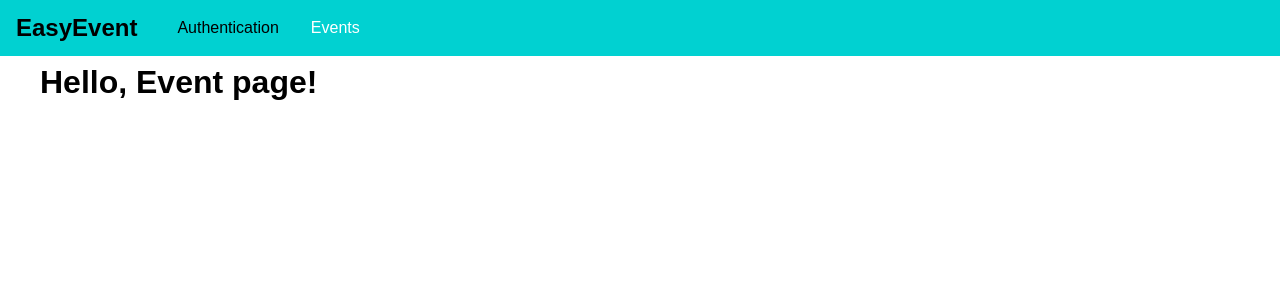
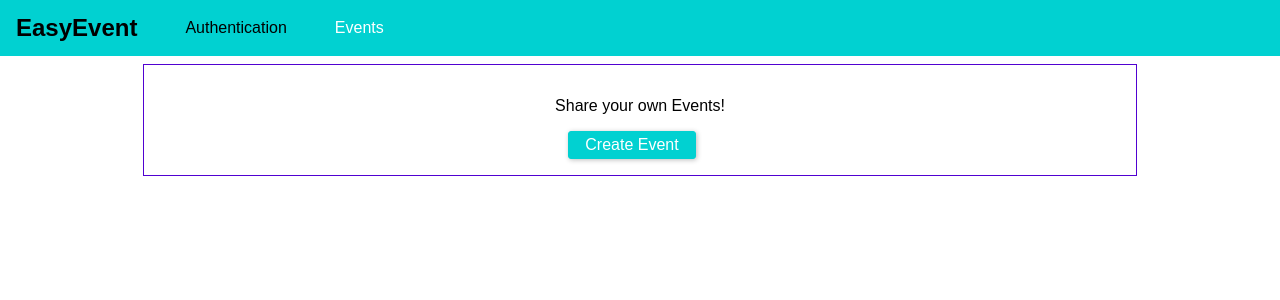
Before and after one commit to ndpdarshana/MERN_grapql, a React (Create React App) app in the folder frontend/: page /events in a window 1280 px wide. Shown: the top 300 px of the page. Built offline with nearby package versions, Linux system fonts and the light colour scheme.

Commit message:
15: Adding a Modal

```diff
--- a/frontend/src/App.js
+++ b/frontend/src/App.js
@@ -20,8 +20,9 @@
   };
 
   logout = () => {
+    console.log('here');
     this.setState({token:null, userId:null});
-  }
+  };
 
   render() {
     return (
@@ -31,17 +32,18 @@
             value={{
               token:this.state.token,
               userId:this.state.userId,
-              login:this.login
+              login:this.login,
+              logout:this.logout
             }}>
             <MainNavigation />
             <main className="main-content">
               <Switch>
-                {!this.state.token && <Redirect from="/" to="/auth" exact/>}
                 {this.state.token && <Redirect from="/" to="/events" exact/>}
                 {this.state.token && <Redirect from="/auth" to="/events" exact/>}
                 {!this.state.token && <Route path="/auth" component={AuthPage}/>}
                 <Route path="/events" component={EventsPage}/>
                 {this.state.token && <Route path="/bookings" component={BookingsPage}/>}
+                {!this.state.token && <Redirect to="/auth" exact/>}
               </Switch>
             </main>
           </AuthContext.Provider>
--- /dev/null
+++ b/frontend/src/components/Backdrop/Backdrop.css
@@ -0,0 +1,8 @@
+.backdrop{
+  position: fixed;
+  top:0;
+  left:0;
+  height: 100vh;
+  width: 100%;
+  background: rgba(0,0,0,0.75);
+}
--- /dev/null
+++ b/frontend/src/components/Backdrop/Backdrop.js
@@ -0,0 +1,7 @@
+import React from 'react';
+
+import './Backdrop.css'
+
+const backdrop = props => <div className="backdrop"></div>
+
+export default backdrop;
--- /dev/null
+++ b/frontend/src/components/Modal/Modal.css
@@ -0,0 +1,36 @@
+.modal{
+  width: 90%;
+  background: white;
+  box-shadow: 0 2px 8px rgba(0,0,0,0.26);
+  position: fixed;
+  top: 20vh;
+  left:5%;
+}
+
+.modal_header{
+  padding: 1rem;
+  background: #5101d1;
+  color: white;
+}
+
+.modal_header h1{
+  margin: 0;
+  font-size: 1.25rem;
+}
+
+.modal_content{
+  padding: 1rem;
+}
+
+.modal_actions{
+  display: flex;
+  justify-content: flex-end;
+  padding: 1rem;
+}
+
+@media (min-width: 768px){
+  .modal{
+    width:30rem;
+    left:calc((100% - 30rem)/2);
+  }
+}
--- /dev/null
+++ b/frontend/src/components/Modal/Modal.js
@@ -0,0 +1,21 @@
+import React from 'react';
+
+import './Modal.css';
+
+const modal = props => (
+  <div className="modal">
+    <header className="modal_header">
+      <h1>{props.title}</h1>
+    </header>
+    <section className="modal_content">
+      {props.children}
+    </section>
+
+    <section className="modal_actions">
+      {props.canCancel && <button className="btn" onClick={props.onCancel}>Cancel</button>}
+      {props.canConfirm && <button className="btn" onClick={props.onConfirm}>Confirm</button>}
+    </section>
+  </div>
+);
+
+export default modal;
--- a/frontend/src/components/navigation/MainNavigation.css
+++ b/frontend/src/components/navigation/MainNavigation.css
@@ -24,20 +24,29 @@
   list-style: none;
   padding: 0;
   margin: 0;
+  align-items: center;
 }
 
 .main-navigation_item li{
   margin: 0 1rem;
 }
 
-.main-navigation_item a{
+.main-navigation_item a,
+.main-navigation_item button{
   text-decoration: none;
   color: #000;
+  padding: 0.25rem 0.5rem;
+  border: none;
+  font: inherit;
+  background: transparent;
+  cursor: pointer;
 }
 
 .main-navigation_item a:hover,
 .main-navigation_item a:active,
-.main-navigation_item a.active
+.main-navigation_item a.active,
+.main-navigation_item button:hover,
+.main-navigation_item button:active
 {
   color: #fff;
 }
--- a/frontend/src/components/navigation/MainNavigation.js
+++ b/frontend/src/components/navigation/MainNavigation.js
@@ -20,9 +20,16 @@
               <li>
                 <NavLink to="/events">Events</NavLink>
               </li>
-              {context.token && <li>
-                <NavLink to="/bookings">Bookings</NavLink>
-              </li>}
+              {context.token && (
+                <React.Fragment>
+                  <li>
+                    <NavLink to="/bookings">Bookings</NavLink>
+                  </li>
+                  <li>
+                    <button onClick={context.logout}>Logout</button>
+                  </li>
+                </React.Fragment>
+              )}
             </ul>
           </nav>
         </header>
--- a/frontend/src/index.css
+++ b/frontend/src/index.css
@@ -3,3 +3,38 @@
   padding: 0;
   font-family: sans-serif;
 }
+
+.form-control label,
+.form-control input{
+  width:100%;
+  display:block;
+}
+
+.form-control label{
+  margin-bottom: 0.5rem;
+}
+
+.form-control {
+  margin-bottom: 1rem;
+}
+
+.form-control button,
+.btn {
+  background-color:#01d1d1;
+  font: inherit;
+  border: 1px solid #01d1d1;
+  padding: 0.25rem 1rem;
+  margin-right: 1rem;
+  border-radius: 3px;
+  box-shadow: 1px 1px 5px rgba(0,0,0,0.26);
+  color:#fff;
+  cursor: pointer;
+}
+
+.form-control button:hover,
+.form-control button:active,
+.btn button:hover,
+.btn button:active{
+  background: #01a7a7;
+  border-color: #01a7a7;
+}
--- a/frontend/src/pages/Auth.css
+++ b/frontend/src/pages/Auth.css
@@ -3,35 +3,3 @@
   max-width: 80%;
   margin: 5rem auto;
 }
-
-.form-control label,
-.form-control input{
-  width:100%;
-  display:block;
-}
-
-.form-control label{
-  margin-bottom: 0.5rem;
-}
-
-.form-control {
-  margin-bottom: 1rem;
-}
-
-.form-control button {
-  background-color:#01d1d1;
-  font: inherit;
-  border: 1px solid #01d1d1;
-  padding: 0.25rem 1rem;
-  margin-right: 1rem;
-  border-radius: 3px;
-  box-shadow: 1px 1px 5px rgba(0,0,0,0.26);
-  color:#fff;
-  cursor: pointer;
-}
-
-.form-control button:hover,
-.form-control button:active{
-  background: #01a7a7;
-  border-color: #01a7a7;
-}
--- /dev/null
+++ b/frontend/src/pages/Events.css
@@ -0,0 +1,8 @@
+.events-control {
+  text-align: center;
+  border: 1px solid #5101d1;
+  padding: 1rem;
+  margin: 2rem auto;
+  width:30 rem;
+  max-width: 80%;
+}
--- a/frontend/src/pages/Events.js
+++ b/frontend/src/pages/Events.js
@@ -1,8 +1,41 @@
 import React, {Component} from 'react';
 
+import Modal from '../components/Modal/Modal'
+import Backdrop from '../components/Backdrop/Backdrop'
+import './Events.css'
+
 class EventsPage extends Component{
+  state = {
+    creating:false,
+  };
+
+  startCreateEventHandler = () => {
+    this.setState({creating:true})
+  }
+
+  modalConfirmHandler = () => {
+    this.setState({creating:false});
+  }
+
+  modalCancelHandler = () => {
+    this.setState({creating:false});
+  }
+
   render(){
-    return <h1>Hello, Event page!</h1>
+    return (
+      <React.Fragment>
+        {this.state.creating && <Backdrop />}
+        {this.state.creating && (
+          <Modal title="Add Event" canCancel canConfirm onCancel={this.modalCancelHandler} onConfirm={this.modalConfirmHandler}>
+            <p>Modal Content</p>
+          </Modal>
+        )}
+        <div className="events-control">
+          <p>Share your own Events!</p>
+          <button className="btn" onClick={this.startCreateEventHandler}>Create Event</button>
+        </div>
+      </React.Fragment>
+    )
   }
 }
 
```
